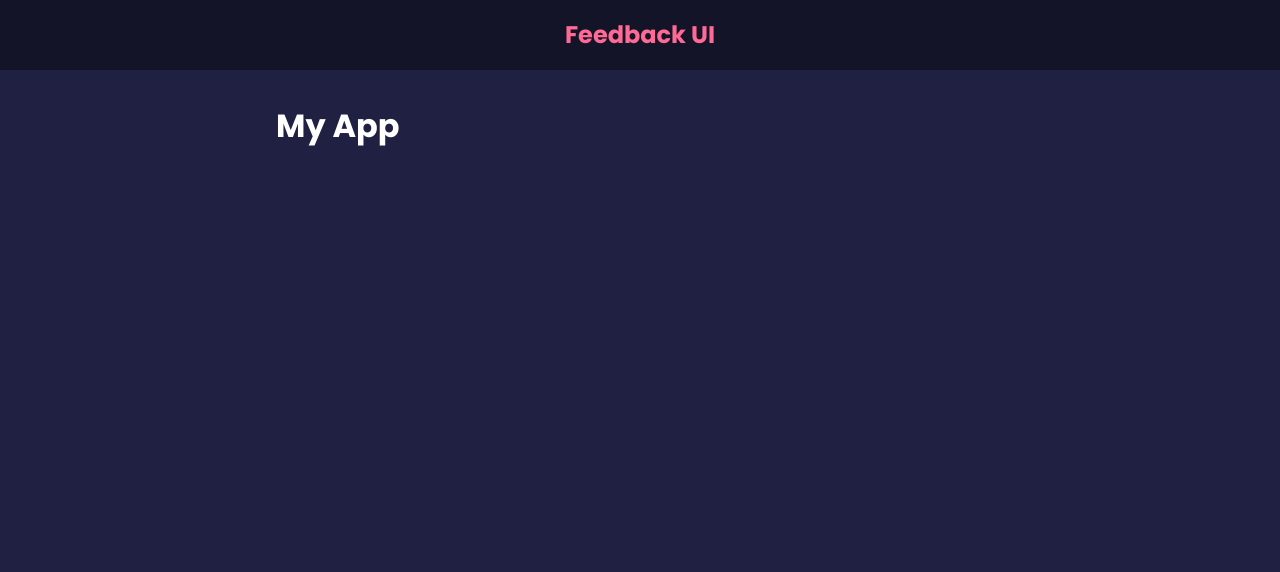
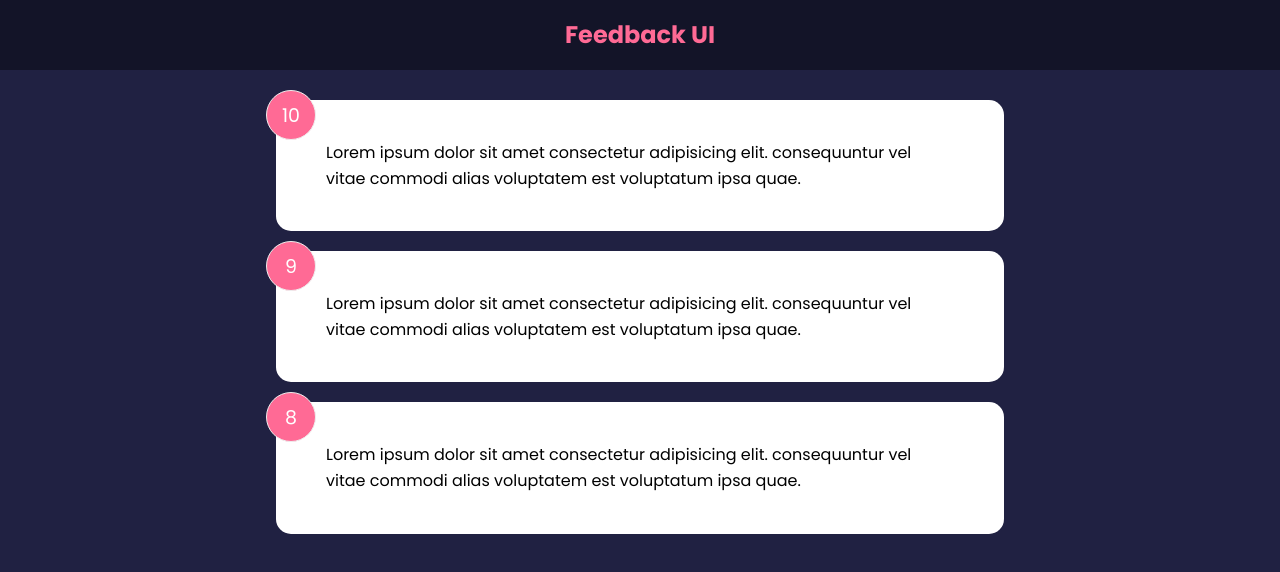
Before and after one commit to jtc27/Feedback-App-React, a React (Create React App) app: page / in a window 1280 px wide. Shown: the top 572 px of the page. Built offline with nearby package versions, Linux system fonts and the light colour scheme.

Commit message:
feedback item created

```diff
--- a/src/App.js
+++ b/src/App.js
@@ -1,13 +1,18 @@
+
+import { useState } from 'react'
 import Header from './components/Header'
+import FeedbackList from './components/FeedbackList'
+import FeedbackData from './data/FeedbackData'
 
 function App() {
-
+  const [feedback, setFeedback] = useState(FeedbackData)
 
   return (
     <>
       <Header />
+
       <div className='container'>
-        <h1>My App</h1>
+        <FeedbackList feedback = {feedback} />
       </div>
     </>
   )
--- /dev/null
+++ b/src/components/FeedbackItem.jsx
@@ -0,0 +1,13 @@
+import Card from './shared/card'
+
+function FeedbackItem({item}) {
+
+  return (
+    <Card >
+      <div className="num-display">{item.rating}</div>
+      <div className="text-display">{item.text}</div>
+    </Card>
+  )
+}
+
+export default FeedbackItem
--- /dev/null
+++ b/src/components/FeedbackList.jsx
@@ -0,0 +1,18 @@
+import FeedbackItem from "./FeedbackItem"
+
+function FeedbackList({feedback}) {
+
+  if (!feedback || feedback.length === 0) {
+    return <p>No feedback yet</p>
+  }
+
+  return (
+    <div className="feedback-list">
+       {feedback.map((item) => (
+         <FeedbackItem key={item.id} item={item} />
+       ))}
+    </div>
+  )
+}
+
+export default FeedbackList
--- /dev/null
+++ b/src/components/shared/card.jsx
@@ -0,0 +1,22 @@
+
+
+function Card({children, reverse}) {
+  // return (
+  //   <div className={`card ${reverse && 'reverse'}`}>
+  //     {children}
+  //   </div>
+  // )
+
+  return (
+    <div className="card" style ={{
+      backgroundColor: reverse? 'black' : '#ffffff',
+      color: reverse? '#ffffff' : 'black'
+    }}>{children}</div>
+  )
+}
+
+Card.defaultProps = {
+  reverse: false
+}
+
+export default Card
--- /dev/null
+++ b/src/data/FeedbackData.js
@@ -0,0 +1,19 @@
+const FeedbackData = [
+  {
+    id: 1,
+    rating: 10,
+    text: 'Lorem ipsum dolor sit amet consectetur adipisicing elit. consequuntur vel vitae commodi alias voluptatem est voluptatum ipsa quae.',
+  },
+  {
+    id: 2,
+    rating: 9,
+    text: 'Lorem ipsum dolor sit amet consectetur adipisicing elit. consequuntur vel vitae commodi alias voluptatem est voluptatum ipsa quae.',
+  },
+  {
+    id: 3,
+    rating: 8,
+    text: 'Lorem ipsum dolor sit amet consectetur adipisicing elit. consequuntur vel vitae commodi alias voluptatem est voluptatum ipsa quae.',
+  },
+]
+
+export default FeedbackData
```
Also changed, not shown: src backups/components/FeedbackItem state add click.jsx (added, +29 -0 lines).
